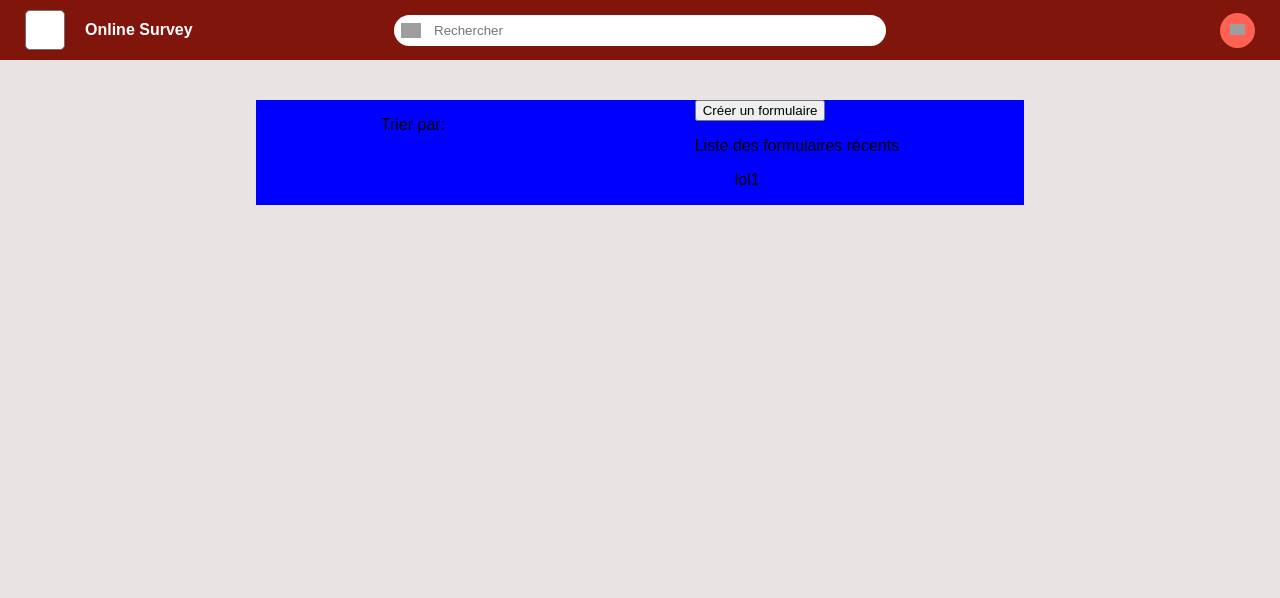
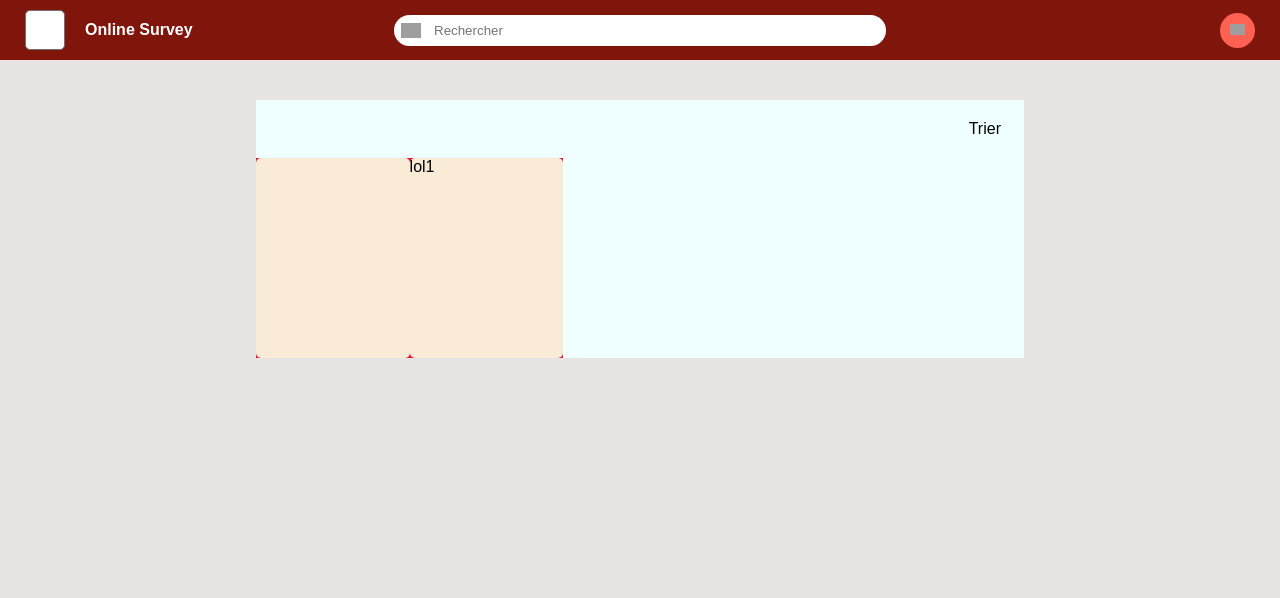
Before and after one commit to ZealyMax/2PROJ-Nantes-ASC2, a PHP site: page /home.php in a window 1280 px wide. Shown: the top 598 px of the page. Run offline with PHP 8.4, Linux system fonts and the light colour scheme; a user stored in the database is signed in; data comes from the database, SQL or seed files in the repository; both versions use the stored data as it was before the commit; grey boxes are pictures that could not be loaded.

Commit message:
Modifs home page
modifs.

```diff
--- a/Développement/home.php
+++ b/Développement/home.php
@@ -12,16 +12,16 @@ include "connect_database.php" ;?>
         <div class=Main>
             <div class=Header>
                 <div class=contentHead>
-                    <div class=Logo>
+                    <div class=Logo><!--Partie gauche du Header, logo + texte-->
                         <div id=rectangle></div>
                         <p class=txt><b>Online Survey</b></p>
                     </div>
 
-                    <div class=Recherche>
+                    <div class=Recherche><!--Partie centrale : zone de recherche de formulaire-->
                             <input class=Search name="search" type="text" placeholder="Rechercher">
                     </div>
 
-                    <div class=User>
+                    <div class=User><!--Partie droite : zone compte (déconexion...)-->
                         <div></div>
                     </div>
                 </div>
@@ -30,26 +30,35 @@ include "connect_database.php" ;?>
 
             <div class=Content>
                 <div class=mainContent>
-                    <p>Trier par:</p>
-                    <div class=homeSelectButton>
-                        <input type="button" onclick="location.href='survey_editor.php'" value="Créer un formulaire" />
-                        <p>Liste des formulaires récents</p>
-                        <nav>
-                            <ul>
+
+                    <!--Bouton de tri des formulaires-->
+                    <div class=home-Sort-Button role=button> <!--Bouton de tri des formulaires-->
+                        <div class=Sort-Btn></div><!--div Icon-->
+                        <div class=Sort>Trier</div><!--Texte-->
+                    </div>
+
+                    <!--Affichage des formulaires + bouton de création d'un formulaire-->
+                    <div class=Select-Form-Section>
+                        <div class=parent-Form>
+                            <input class=child-Form type="button" onclick="location.href='survey_editor.php'"/>
+                        </div>
+
                         <?php
                             $sql = "SELECT title FROM surveys WHERE id_users = '$_SESSION[id_users]'";
                             $res = mysqli_query($conn, $sql);
                             while ( $result = $res->fetch_assoc()){
+                                echo "<div class=\"parent-Form\">"; /*div extern des formulaires à sélectionner*/
+                                echo "<div class=\"child-Form\">"; /*div inside des formulaires à sélectionner*/
                                 echo "<a>". $result['title'] . "</a>";
+                                echo "</div>";
+                                echo "</div>";
 					        }
                         ?>
-                            </ul>
-                        </nav>
                     </div>
                 </div>
             </div>
 
-            <div class=Footer>
+            <div class=Footer> <!--Footer à compléter-->
                 <div class=Footer_1>
                     Some text
                 </div>
--- a/Développement/style.css
+++ b/Développement/style.css
@@ -106,16 +106,45 @@ body, html {
 
 .mainContent {
 	display: flex;
-	justify-content: space-around;
-	flex-wrap: wrap;
+	flex-direction:column;
 	width: 60%;
-	background-color: blue;
+	background-color: azure;/*A suppr*/
 }
 
+.home-Sort-Button {
+	display: flex;
+	justify-content: flex-end;
+	margin-top:20px;
+}
 
+.Select-Form-Section {
+	display: flex;
+	flex-wrap: wrap;
+	justify-content: flex-start;
+
+}
+
+.Sort{
+	margin-right:3%;
+}
+
+.parent-Form{
+	width:20%;
+	margin-top: 20px;
+	background-color:crimson;/*A suppr*/
+	display:flex;
+	justify-content:center;
+}
+
+.child-Form {
+	background-color: antiquewhite; /*A suppr*/
+	width: 170px;
+	height: 200px;
+	border: none;
+	border-radius: 5px;
+}
 
 /*Style du footer*/
-
 .Footer {
 	color: gray;
 }
--- a/Développement/survey_editor.php
+++ b/Développement/survey_editor.php
@@ -25,12 +25,12 @@
             <div class=question-content>
                 <input placeholder="Réponse">
             </div>
-            <input type=checkbox><input placeholder=Obligatoire READONLY>
+            <input name=mustDo[] type=checkbox><input placeholder=Obligatoire READONLY>
         </div>
         <form method=POST action=create_form.php>
             <input name=Titre placeholder="Titre">
             <input name=Description placeholder="Description">
-            <button class="btn-add">+</button>
+            <input class="btn-add" type=button value=+>
             <input name=submit type=submit value="Créer">
             <div class=form>
 
```
Also changed, not shown: Développement/create_form.php (+5 -2 lines), Développement/fichierDB/survey(1).sql (+2 -43 lines), Développement/survey_editor.js (+29 -29 lines), Design/SVG/icon_Sort.svg (added), Design/icons/sort/icon_Sort@1x.png (added), Design/icons/sort/icon_Sort@2x.png (added), Design/icons/sort/icon_Sort@3x.png (added), Design/icons/sort/icon_Sort@4x.png (added), 1 other file. Lines whose indentation alone changed are shown as unchanged.
